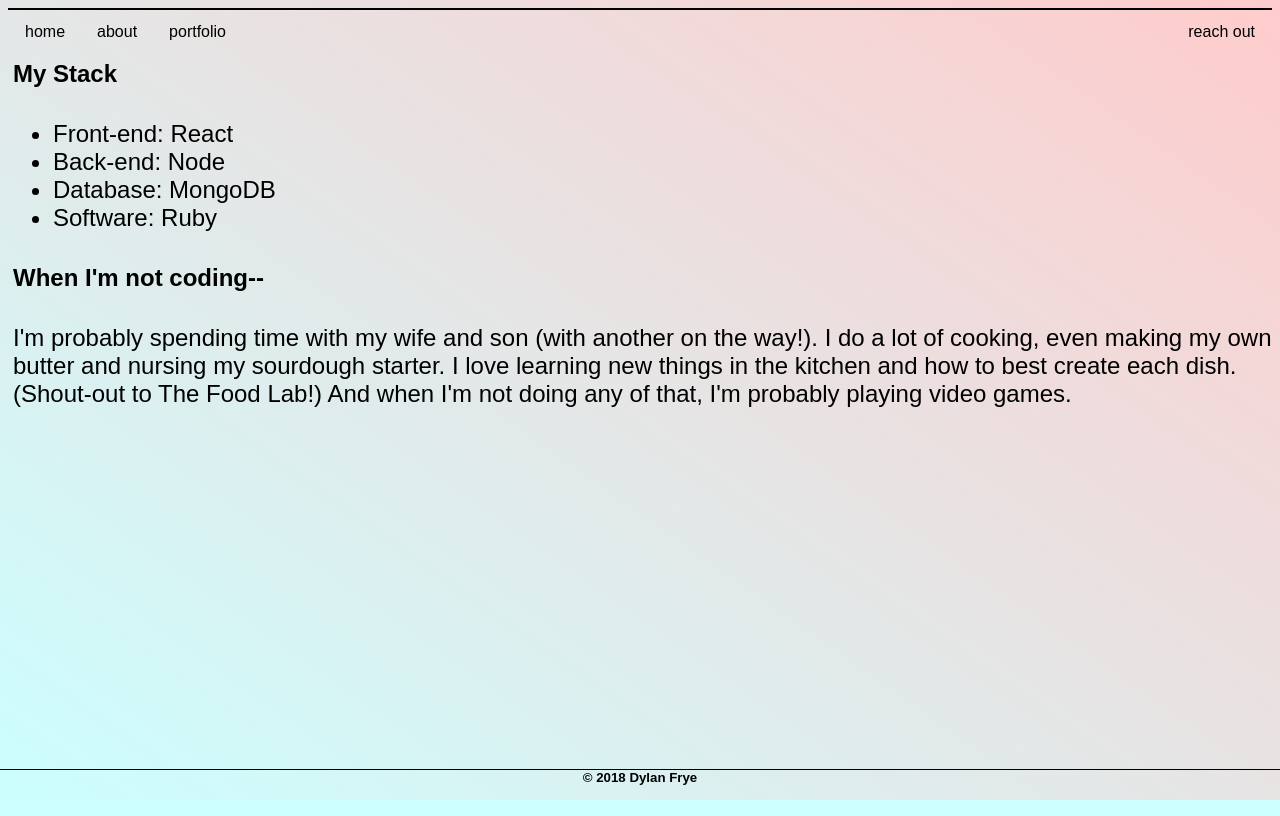
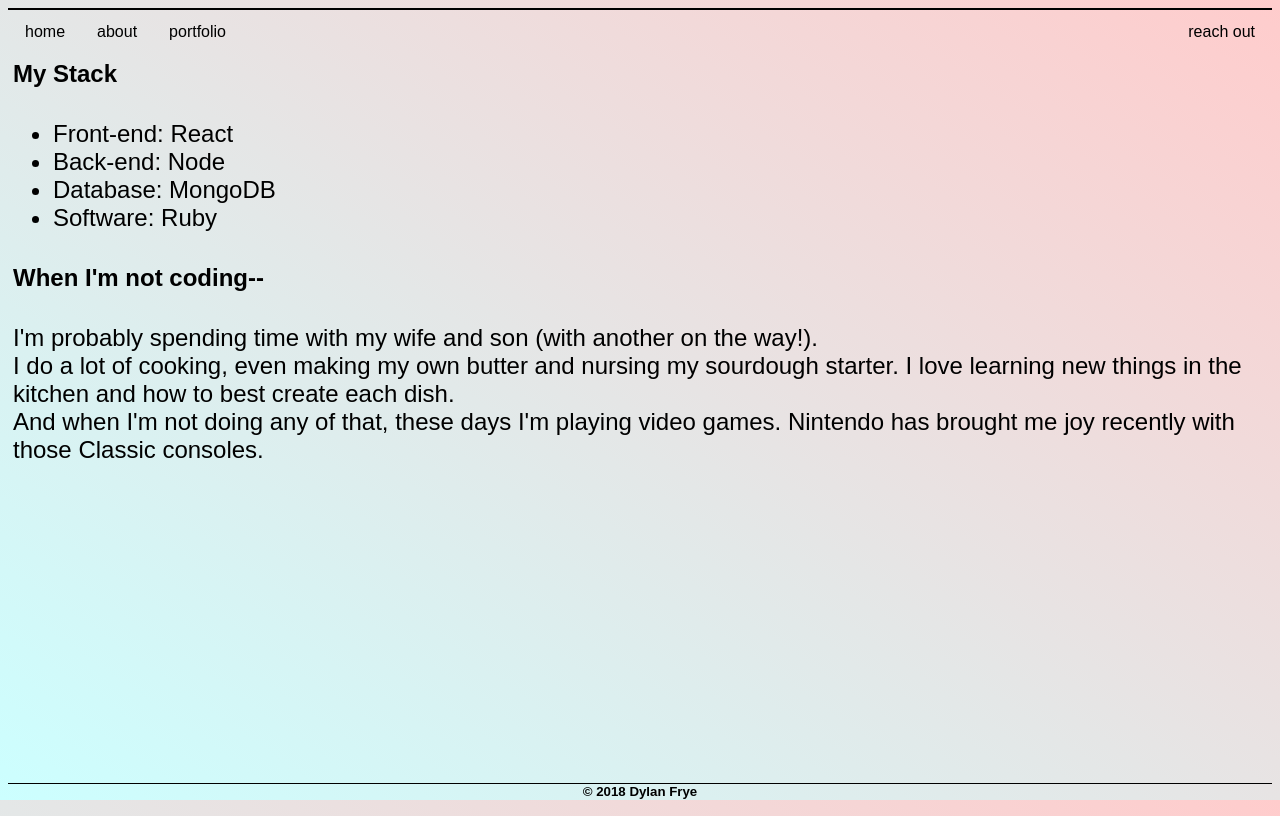
Before and after one commit to steakfrye/personal-website, a React (Create React App) app: page /About in a window 1280 px wide. Built offline with nearby package versions, Linux system fonts and the light colour scheme.

Commit message:
Added text. Fixed footer

```diff
--- a/public/index.html
+++ b/public/index.html
@@ -1,5 +1,5 @@
 <!DOCTYPE html>
-<html lang="en">
+<html lang="en" meta charset="UTF-8">
   <head>
     <meta charset="utf-8">
     <meta name="viewport" content="width=device-width, initial-scale=1, shrink-to-fit=no">
--- a/src/About.js
+++ b/src/About.js
@@ -19,10 +19,12 @@ class About extends Component {
         <p className='bio'>
           <h4>When I'm not coding--</h4>
           I'm probably spending time with my wife and son (with another on the
-          way!). I do a lot of cooking, even making my own butter and nursing
+          way!).
+          <br/>I do a lot of cooking, even making my own butter and nursing
           my sourdough starter. I love learning new things in the kitchen and
-          how to best create each dish. (Shout-out to The Food Lab!)
-          And when I'm not doing any of that, I'm probably playing video games.
+          how to best create each dish.
+          <br/>And when I'm not doing any of that, these days I'm playing video games.
+          Nintendo has brought me joy recently with those Classic consoles.
         </p>
       </div>
     );
--- a/src/App.js
+++ b/src/App.js
@@ -11,7 +11,7 @@ import { Switch, Route } from 'react-router-dom';
 class App extends Component {
   render() {
     return (
-      <div>
+      <div className='page-container'>
         <Header />
         <div className='container'>
           <Switch>
--- a/src/stylesheets/index.css
+++ b/src/stylesheets/index.css
@@ -108,11 +108,20 @@ li:last-child {
   transition-delay: 0s, 0s, 0.3s;
 }
 
+.container {
+  padding-bottom: 2.5rem;
+}
+
+.page-container {
+  position: relative;
+  min-height: 100vh;
+}
+
 .footer {
-  position: fixed;
+  position: absolute;
   left: 0px;
   bottom: 0px;
-  height: 30px;
+  height: 1.5rem;
   width: 100%;
   margin: 0px;
   text-align: center;
```
